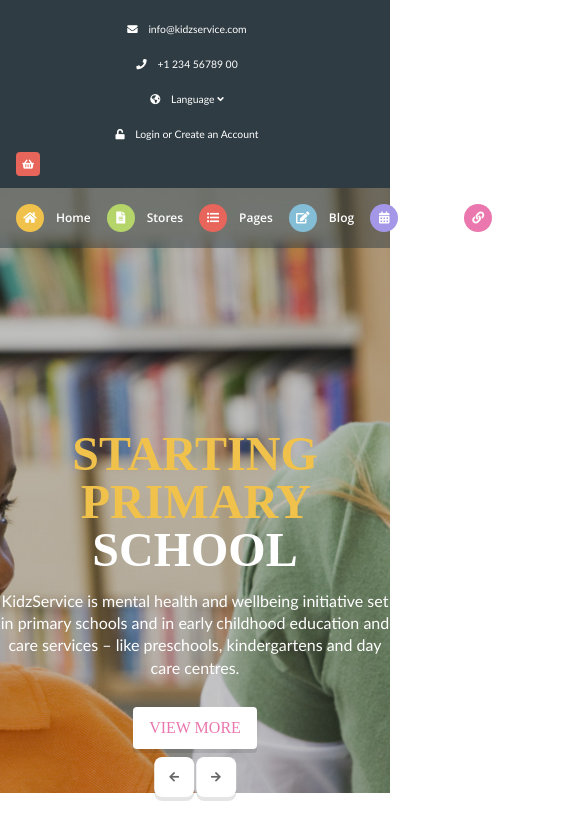
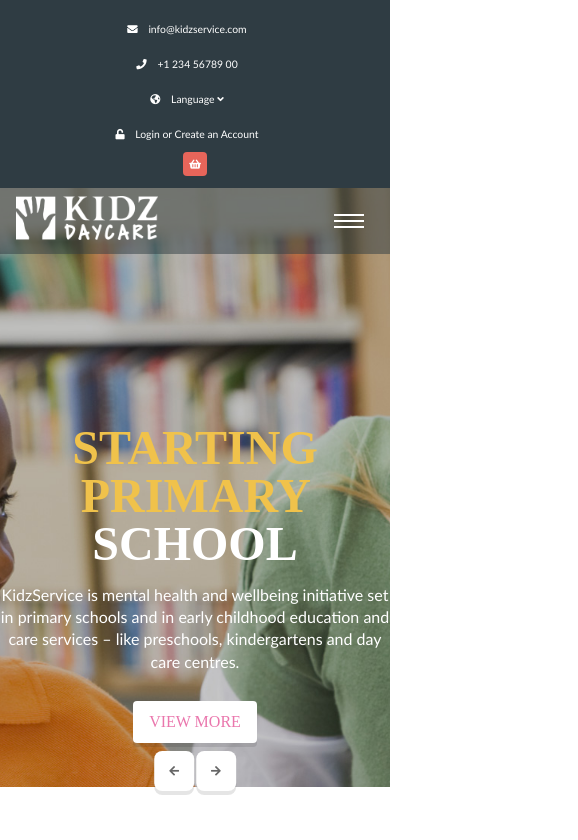
Before and after one commit to vangeliyyulia/Kids-Service, a website: page app/index.html in a window 390 px wide. Shown: the whole page, 578 px wide, since content can reach past the window. Drawn offline with Linux system fonts and the light colour scheme; files that its build step writes are made by us from their sources; a web font is replaced by a local one.

Commit message:
Header Media Queries added

```diff
--- a/app/index.html
+++ b/app/index.html
@@ -46,10 +46,17 @@
     </header>
     <main class="main">
         <nav class="nav">
-            <a href="#" class="nav__logo">
-                <img src="img/logo.png" alt="logo">
-            </a>
-            <ul class="nav__list">
+            <div class="mobile-wrap">
+                <a href="#" class="nav__logo">
+                    <img src="img/logo.png" alt="logo">
+                </a>
+                <a href="javascript:void(0);" class="btn_mnu" onclick="toggleNav()">
+                    <div class="btn_row"></div>
+                    <div class="btn_row"></div>
+                    <div class="btn_row"></div>
+                </a>
+            </div>
+            <ul class="nav__list" id="nav">
                 <li>
                     <a href="#" class="active">
                         <div><i class="fas fa-home"></i></div>
--- a/app/js/common.js
+++ b/app/js/common.js
@@ -27,3 +27,19 @@ function showSlides(n) {
   slides[slideIndex-1].style.display = "block";
   dots[slideIndex-1].className += " active";
 };
+
+// Mobile Menu
+var el = document.querySelector('.btn_mnu');
+
+el.onclick = function() {
+  el.classList.toggle('active');
+}
+
+function toggleNav() {
+  var mmenu = document.getElementById("nav");
+  if (mmenu.style.display === "flex") {
+    mmenu.style.display = "none";
+  } else {
+    mmenu.style.display = "flex";
+  }
+}
--- a/app/js/scripts.min.js
+++ b/app/js/scripts.min.js
@@ -1 +1 @@
-function plusSlides(e){showSlides(slideIndex+=e)}function currentSlide(e){showSlides(slideIndex=e)}function showSlides(e){var s,l=document.getElementsByClassName("slider__item"),d=document.getElementsByClassName("slider__toggle");for(e>l.length&&(slideIndex=1),e<1&&(slideIndex=l.length),s=0;s<l.length;s++)l[s].style.display="none";for(s=0;s<d.length;s++)d[s].className=d[s].className.replace(" active","");l[slideIndex-1].style.display="block",d[slideIndex-1].className+=" active"}var slideIndex=1;showSlides(slideIndex);
+function plusSlides(e){showSlides(slideIndex+=e)}function currentSlide(e){showSlides(slideIndex=e)}function showSlides(e){var l,s=document.getElementsByClassName("slider__item"),n=document.getElementsByClassName("slider__toggle");for(e>s.length&&(slideIndex=1),e<1&&(slideIndex=s.length),l=0;l<s.length;l++)s[l].style.display="none";for(l=0;l<n.length;l++)n[l].className=n[l].className.replace(" active","");s[slideIndex-1].style.display="block",n[slideIndex-1].className+=" active"}function toggleNav(){var e=document.getElementById("nav");"flex"===e.style.display?e.style.display="none":e.style.display="flex"}var slideIndex=1;showSlides(slideIndex);var el=document.querySelector(".btn_mnu");el.onclick=function(){el.classList.toggle("active")};
--- a/app/sass/components/_btn.scss
+++ b/app/sass/components/_btn.scss
@@ -20,3 +20,43 @@
         font-size: 2rem;
     }
 }
+
+/* Кнопка меню */
+.btn_mnu {
+	width: 50px;
+	height: 50px;
+	display: flex;
+	flex-direction: column;
+	align-items: center;
+	justify-content: center;
+	cursor: pointer;
+    position: relative;
+    display: none;
+
+    @include respond(tab-port) {
+        display: flex;
+    }
+}
+.btn_row {
+	height: 2px;
+	width: 60%;
+	margin: 2px 0;
+	background-color: #fff;
+	position: relative;
+	transition: all .5s;
+}
+.btn_mnu.active .btn_row:first-child {
+	transform: rotate(-135deg);
+	top: 6px;
+}
+.btn_mnu.active .btn_row:last-child {
+	transform: rotate(-225deg);
+	top: -6px;
+}
+.btn_mnu.active .btn_row:nth-child(2) {
+	opacity: 0;
+}
+
+.btn_mnu {
+	transition: all .5s;
+}
--- a/app/sass/components/_header.scss
+++ b/app/sass/components/_header.scss
@@ -3,6 +3,8 @@
     padding: 1.5rem 2rem;
     display: flex;
     color: #fff;
+    position: relative;
+    z-index: 20;
 
     @include respond(phone) {
         flex-direction: column;
@@ -73,3 +75,9 @@
     align-items: center;
     justify-content: center;
 }
+
+.cart {
+    @include respond(phone) {
+        align-self: center;
+    }
+}
--- a/app/sass/components/_nav.scss
+++ b/app/sass/components/_nav.scss
@@ -5,6 +5,10 @@
     align-items: center;
     z-index: 50;
     position: relative;
+
+    @include respond(tab-port) {
+        flex-direction: column;
+    }
 
     &__logo {
         width: 17.8rem;
@@ -15,6 +19,19 @@
         display: flex;
         align-items: center;
         margin-left: auto;
+
+        @include respond(tab-port) {
+            display: none;
+            flex-direction: column;
+            align-items: flex-start;
+            margin-left: 0;
+            position: absolute;
+            left: 0;
+            top: 100%;
+            background-color: rgba(47, 60, 67, .5);
+            width: 100%;
+            padding-left: 2rem;
+        }
 
         li {
             &:not(:last-child) {
@@ -43,6 +60,10 @@
 
             &:nth-child(6) a div {
                 background-color: $pink;
+            }
+
+            @include respond(tab-port) {
+                padding: 1.5rem 0;
             }
         }
 
@@ -93,9 +114,15 @@
             }
 
             & .active {
-                background-color: $yellow;
+                color: $yellow;
             }
         }
     }
 
 }
+
+.mobile-wrap {
+    width: 100%;
+    display: flex;
+    justify-content: space-between;
+}
--- a/app/sass/components/_slider.scss
+++ b/app/sass/components/_slider.scss
@@ -3,6 +3,10 @@
     position: relative;
     z-index: 0;
     margin-top: -7.5rem;
+
+    @include respond(tab-port) {
+        margin-top: -9rem;
+    }
 
     &__content {
         display: flex;
```
Also changed, not shown: app/css/main.min.css, app/js/common.min.js.
